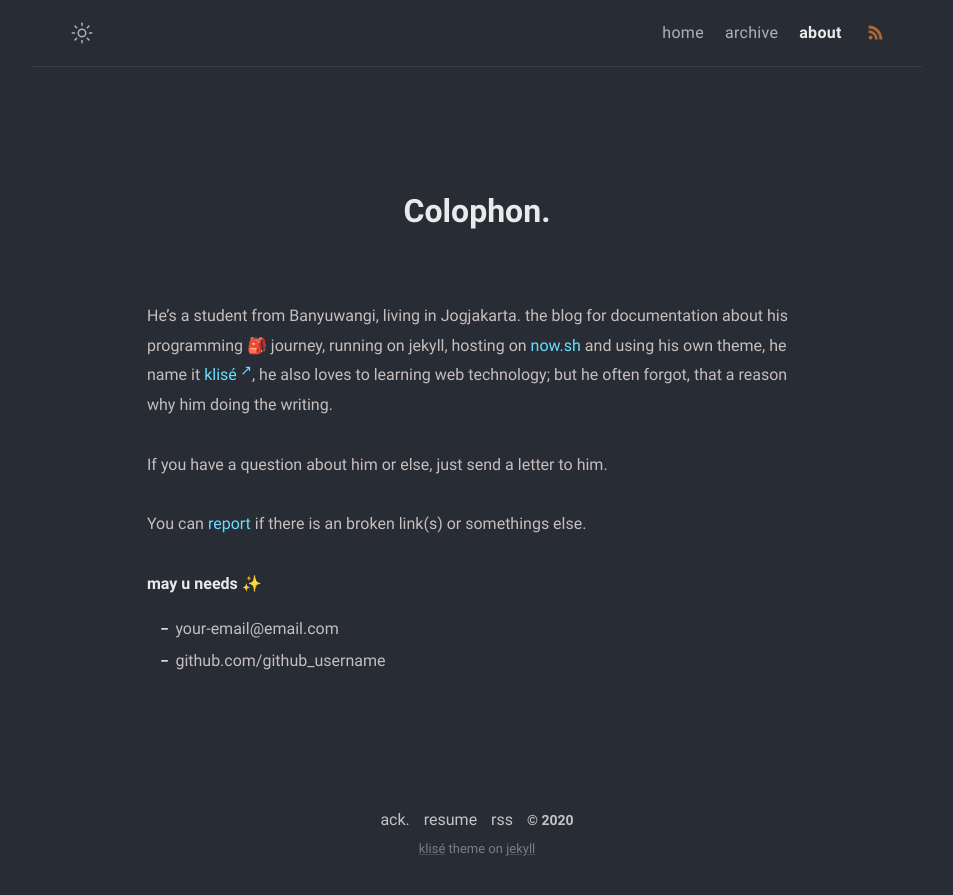
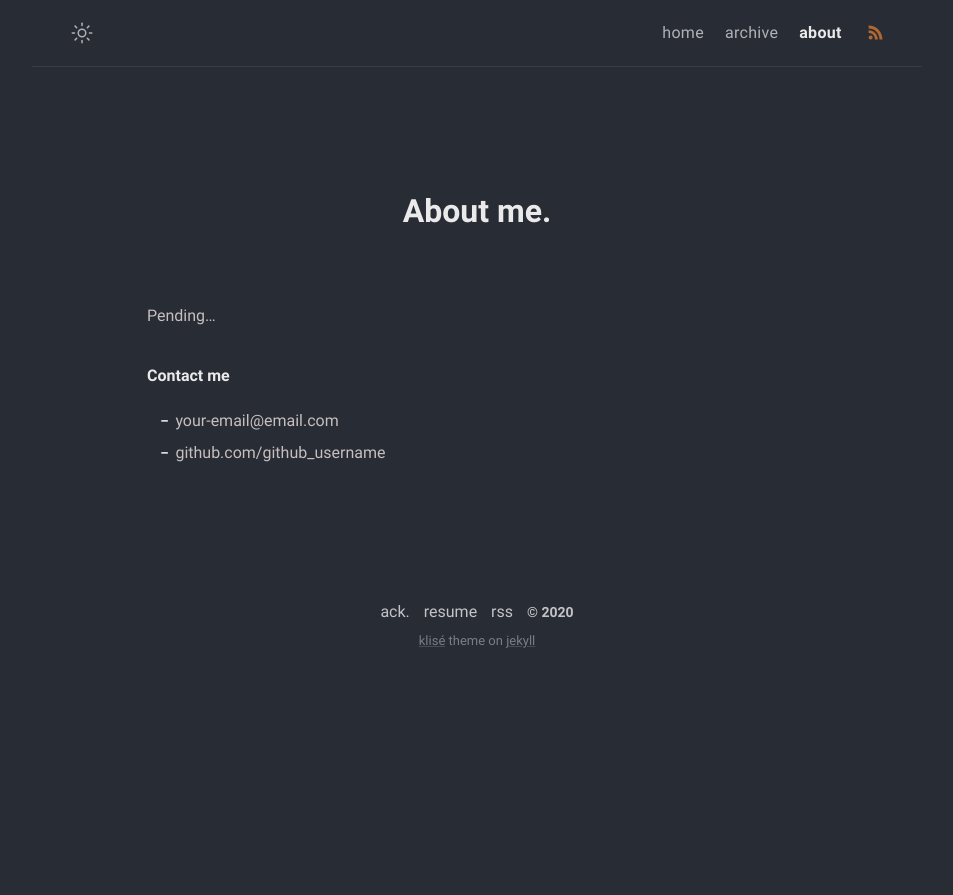
Before and after one commit to MonkeyAndres/MonkeyAndres.github.io, a Jekyll site: the page built from about.md, in a window 1280 px wide. Shown: the top 895 px of the page, without its empty margins (163-1116 px from the left). Built offline with Jekyll 4.4.1, drawn with Linux system fonts in a browser that asks for light colours.

Commit message:
Clear about and ack pages (do it later)

```diff
--- a/about.md
+++ b/about.md
@@ -1,18 +1,14 @@
 ---
-title: Colophon
+title: About me
 permalink: /about/
 layout: page
-excerpt: Hello peeps, I'm student of computer science from Banyuwangi, living in Jogjakarta. This blog for documentation about my programming journey, running on jekyll, hosting on netlify and using my own simple theme.
+excerpt: Pending...
 comments: false
 ---
 
-He's a student from Banyuwangi, living in Jogjakarta. the blog for documentation about his programming 🎒 journey, running on jekyll, hosting on [now.sh](http://now.sh) and using his own theme, he name it <a href="https://github.com/piharpi/jekyll-klise" target="_blank" rel="noopener">klisé</a>, he also loves to learning web technology; but he often forgot, that a reason why him doing the writing.
+Pending...
 
-If you have a question about him or else, just send a letter to him.
-
-You can [report](http://github.com/piharpi/jekyll-klise/issues/new) if there is an broken link(s) or somethings else.
-
-**may u needs ✨**
+**Contact me**
 
 - {{ site.author.email }}
 - github.com/{{ site.author.github }}
```
Also changed, not shown: thanks.md (+2 -6 lines).
